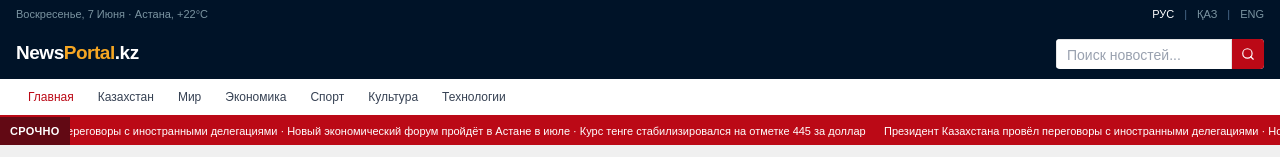
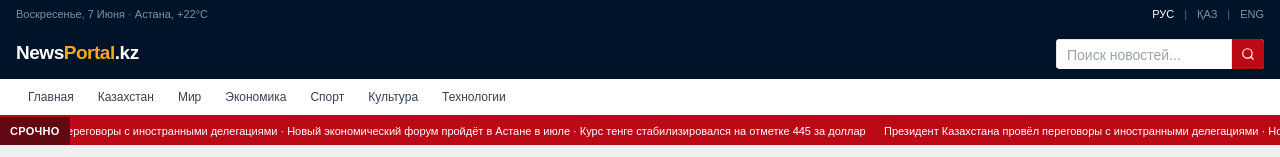
Before and after one commit to raz-banned/news-portal, a React (Vite) app: page / in a window 1280 px wide. Shown: the top 157 px of the page. Built offline with nearby package versions, Linux system fonts and the light colour scheme; no server answers.

Commit message:
feat(params): add searchParams to search and category buttons

```diff
--- a/src/components/layout/Layout.tsx
+++ b/src/components/layout/Layout.tsx
@@ -1,4 +1,4 @@
-import { Outlet } from "react-router"
+import { Outlet, useSearchParams } from "react-router"
 import { TopBar } from "@/components/portal/TopBar"
 import { PortalHeader } from "../portal/PortalHeader"
 import { CategoryNav } from "../portal/CategoryNav"
@@ -6,12 +6,17 @@ import { BreakingTicker } from "../portal/BreakingTicker"
 import { PortalFooter } from "../portal/PortalFooter"
 
 export default function Layout() {
+  const [searchParams, setSearchParams] = useSearchParams()
+
   return (
     <div className="min-h-screen bg-portal-page">
       <header>
         <TopBar />
-        <PortalHeader />
-        <CategoryNav />
+        <PortalHeader searchParams={searchParams} onSearch={setSearchParams} />
+        <CategoryNav
+          searchParams={searchParams}
+          onCategoryChange={setSearchParams}
+        />
         <BreakingTicker />
       </header>
       <main className="mx-auto max-w-5xl px-4 py-3">
--- a/src/components/portal/CategoryNav.tsx
+++ b/src/components/portal/CategoryNav.tsx
@@ -1,5 +1,5 @@
-import { useState } from "react"
 import { cn } from "@/lib/utils"
+import type { SetURLSearchParams } from "react-router"
 
 const CATEGORIES = [
   { id: "home", label: "Главная" },
@@ -11,22 +11,29 @@ const CATEGORIES = [
   { id: "tech", label: "Технологии" },
 ] as const
 
-type CategoryId = (typeof CATEGORIES)[number]["id"]
-
 // Пока состояние локальное. Когда добавятся роуты по категориям —
 // заменить на NavLink из react-router с useParams.
-export function CategoryNav() {
-  const [active, setActive] = useState<CategoryId>("home")
-
+export function CategoryNav({
+  searchParams,
+  onCategoryChange,
+}: {
+  searchParams: URLSearchParams
+  onCategoryChange: SetURLSearchParams
+}) {
   return (
     <nav className="flex items-center border-b-2 border-portal-red bg-white px-4">
       {CATEGORIES.map((cat) => (
         <button
           key={cat.id}
-          onClick={() => setActive(cat.id)}
+          onClick={() =>
+            onCategoryChange((prev) => {
+              prev.set("category", cat.id)
+              return prev
+            })
+          }
           className={cn(
             "-mb-0.5 border-b-2 px-3 py-2.5 text-xs font-medium whitespace-nowrap transition-colors",
-            active === cat.id
+            searchParams.get("category") === cat.id
               ? "border-portal-red text-portal-red"
               : "border-transparent text-gray-700 hover:text-portal-red"
           )}
--- a/src/components/portal/PortalHeader.tsx
+++ b/src/components/portal/PortalHeader.tsx
@@ -1,9 +1,14 @@
 import { Search } from "lucide-react"
 import { Button } from "../ui/button"
 import { Input } from "../ui/input"
-import { Link } from "react-router"
+import { Link, type SetURLSearchParams } from "react-router"
 
-export function PortalHeader() {
+interface PortalHeaderProps {
+  searchParams: URLSearchParams
+  onSearch: SetURLSearchParams
+}
+
+export function PortalHeader({ searchParams, onSearch }: PortalHeaderProps) {
   return (
     <div className="flex items-center justify-between gap-4 bg-portal-navy px-4 py-2.5">
       <Link
@@ -17,6 +22,13 @@ export function PortalHeader() {
           type="text"
           placeholder="Поиск новостей..."
           className="min-w-0 flex-1 rounded-none bg-transparent px-2.5 text-xs text-gray-700 outline-none placeholder:text-gray-400"
+          value={searchParams.get("q") || ""}
+          onChange={(e) =>
+            onSearch((prev) => {
+              prev.set("q", e.target.value)
+              return prev
+            })
+          }
         />
         <Button
           size="icon"
```
